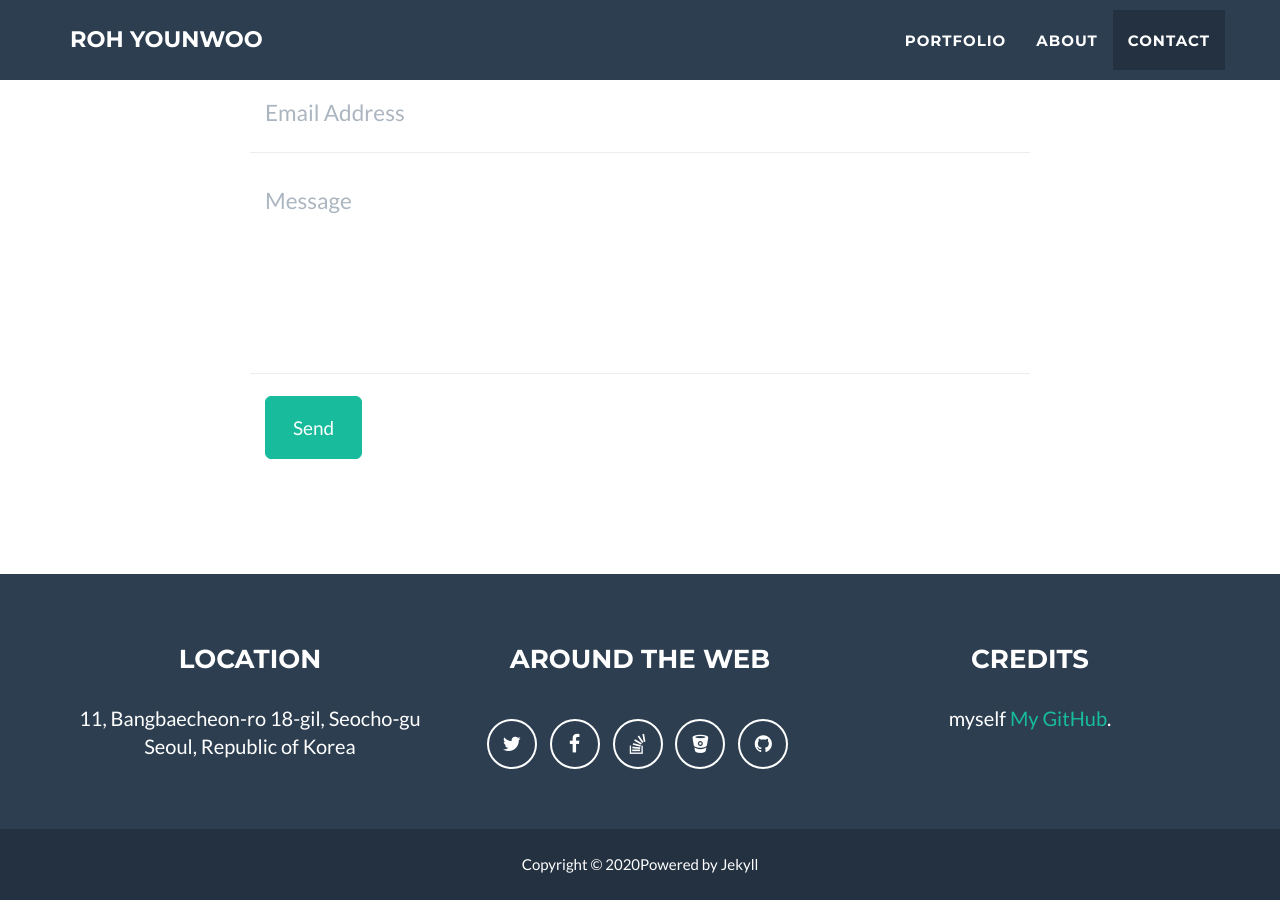
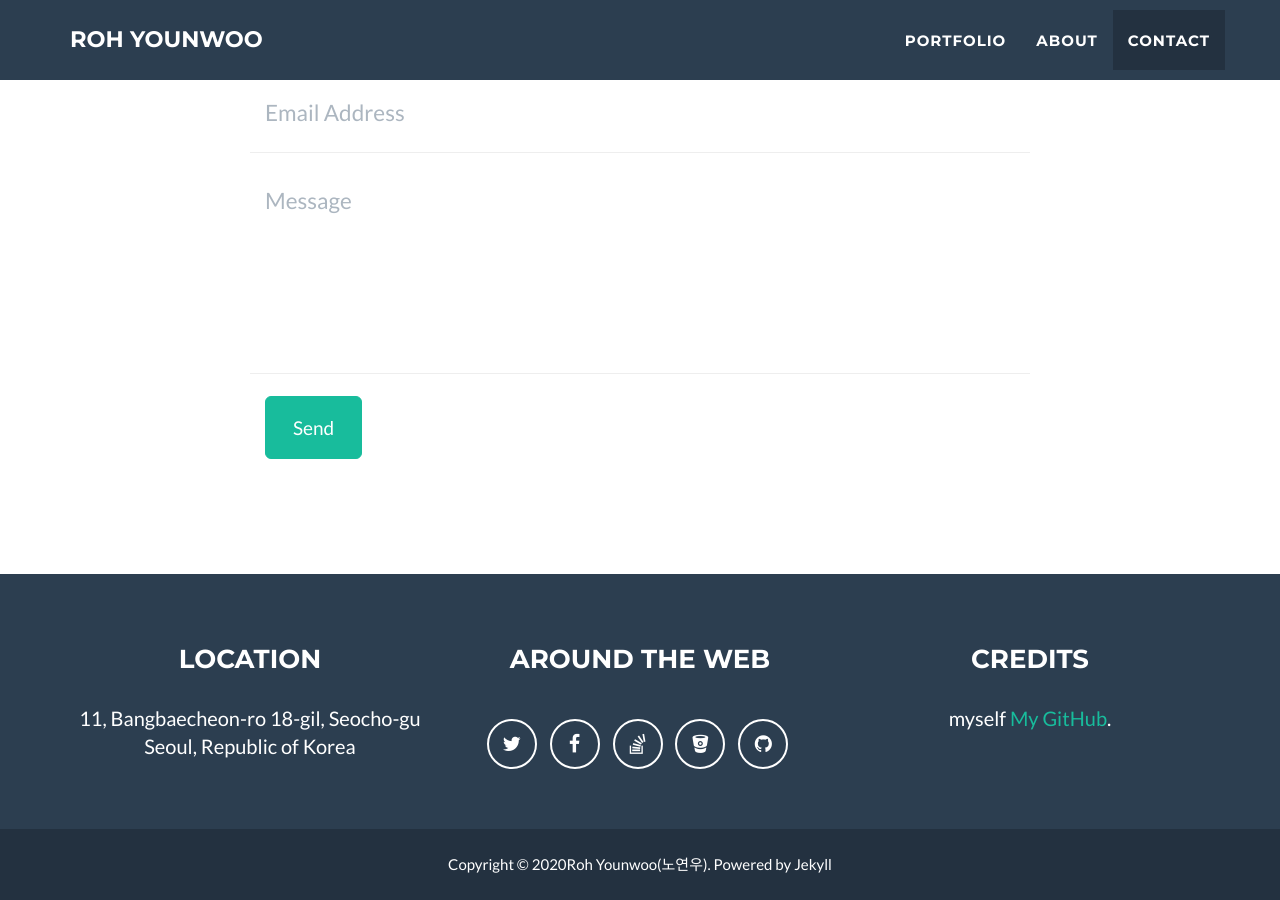
Before and after one commit to RohYounwoo/RohYounwoo.github.io, a Jekyll site: the page built from _posts/2020-8-11-first-post.md, in a window 1280 px wide and 900 px high, scrolled down 2084 px. Built offline with Jekyll 4.4.1, drawn with Linux system fonts in a browser that asks for light colours.

```diff
--- a/_config.yml
+++ b/_config.yml
@@ -37,7 +37,7 @@ color:
 
 # Footer settings
 footer:
-  copyright: Powered by Jekyll
+  copyright: Roh Younwoo(노연우). Powered by Jekyll
   location: Location
   social: Around the Web
   credits: Credits
```
